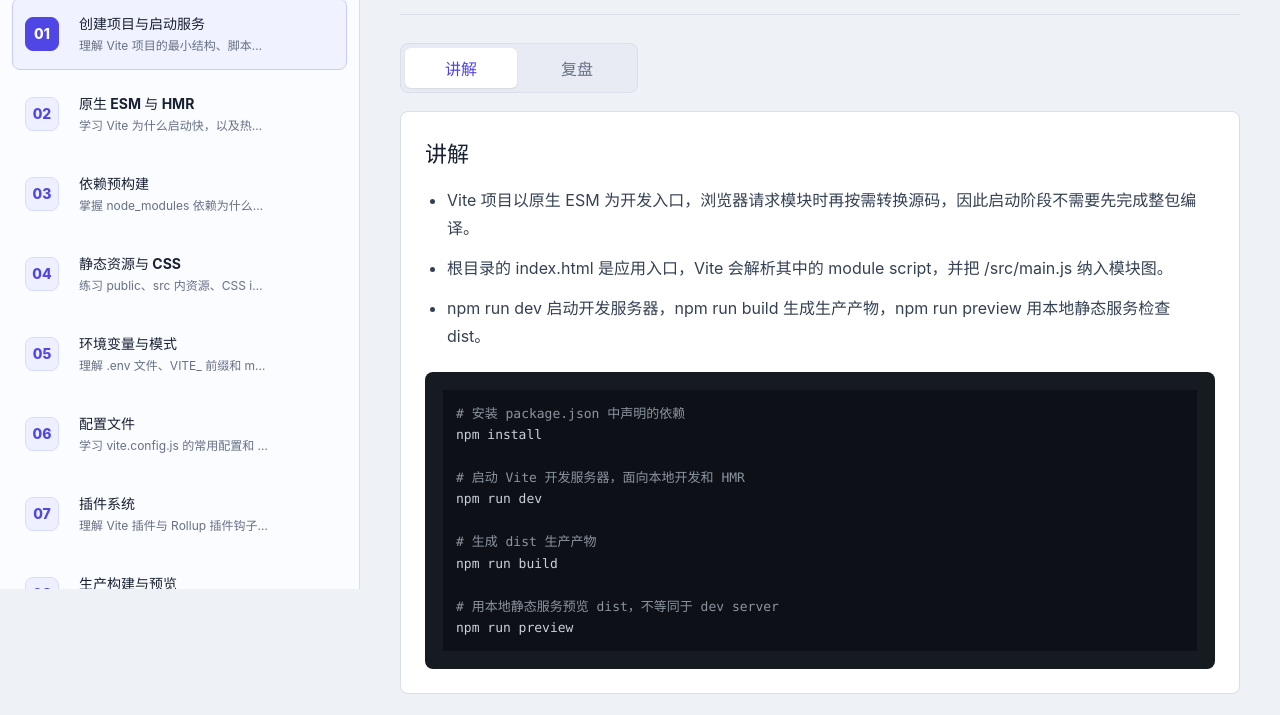
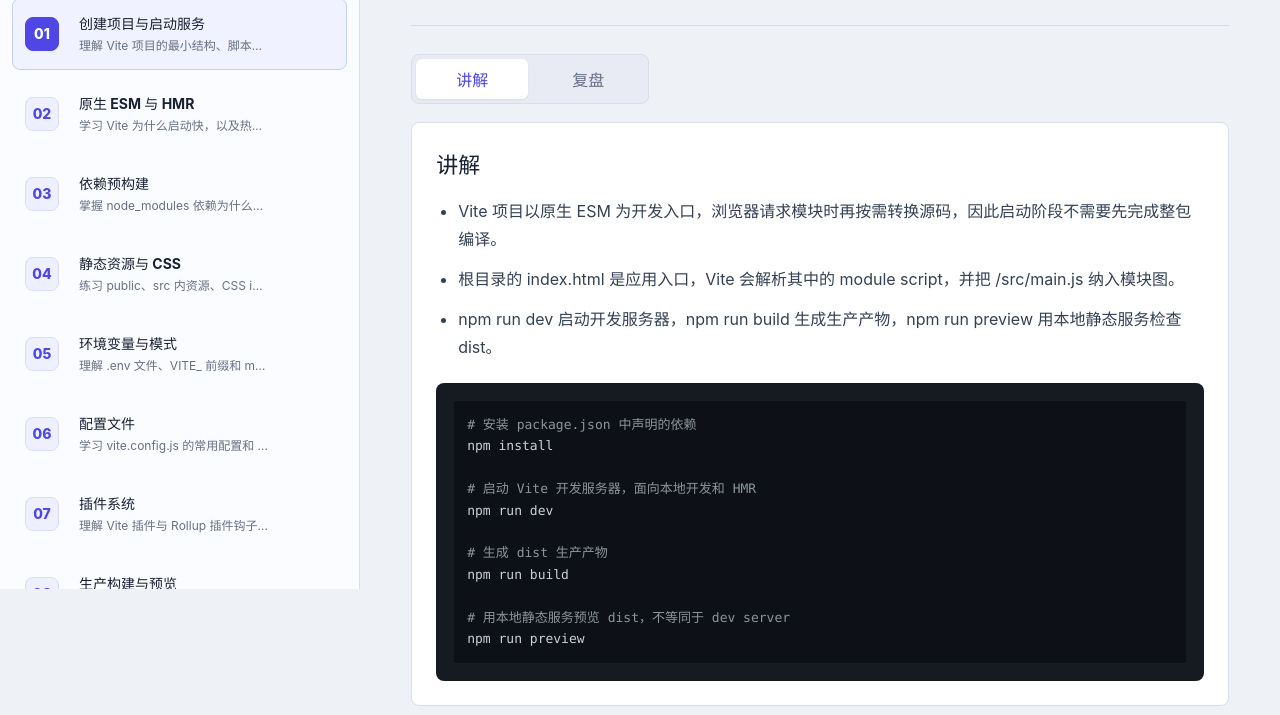
Before and after one commit to biallo/vite-practice-lab, a website built with Vite: page index.html in a window 1280 px wide. Shown: the part 211-926 px from the top of the page. Built offline with nearby package versions, Linux system fonts and the light colour scheme.

Commit message:
style: width of workspace

```diff
--- a/src/styles/workspace.css
+++ b/src/styles/workspace.css
@@ -1,7 +1,7 @@
 .workspace {
-  width: min(100%, 1120px);
-  margin: 0 auto;
-  padding: 40px;
+  width: 100%;
+  min-width: 0;
+  padding: clamp(32px, 4vw, 56px);
 }
 
 .lesson-hero {
@@ -89,10 +89,6 @@
   color: var(--brand-strong);
   background: var(--panel);
   box-shadow: 0 1px 2px rgb(16 24 40 / 8%);
-}
-
-.tab-panels {
-  max-width: 860px;
 }
 
 .content-section {
```
